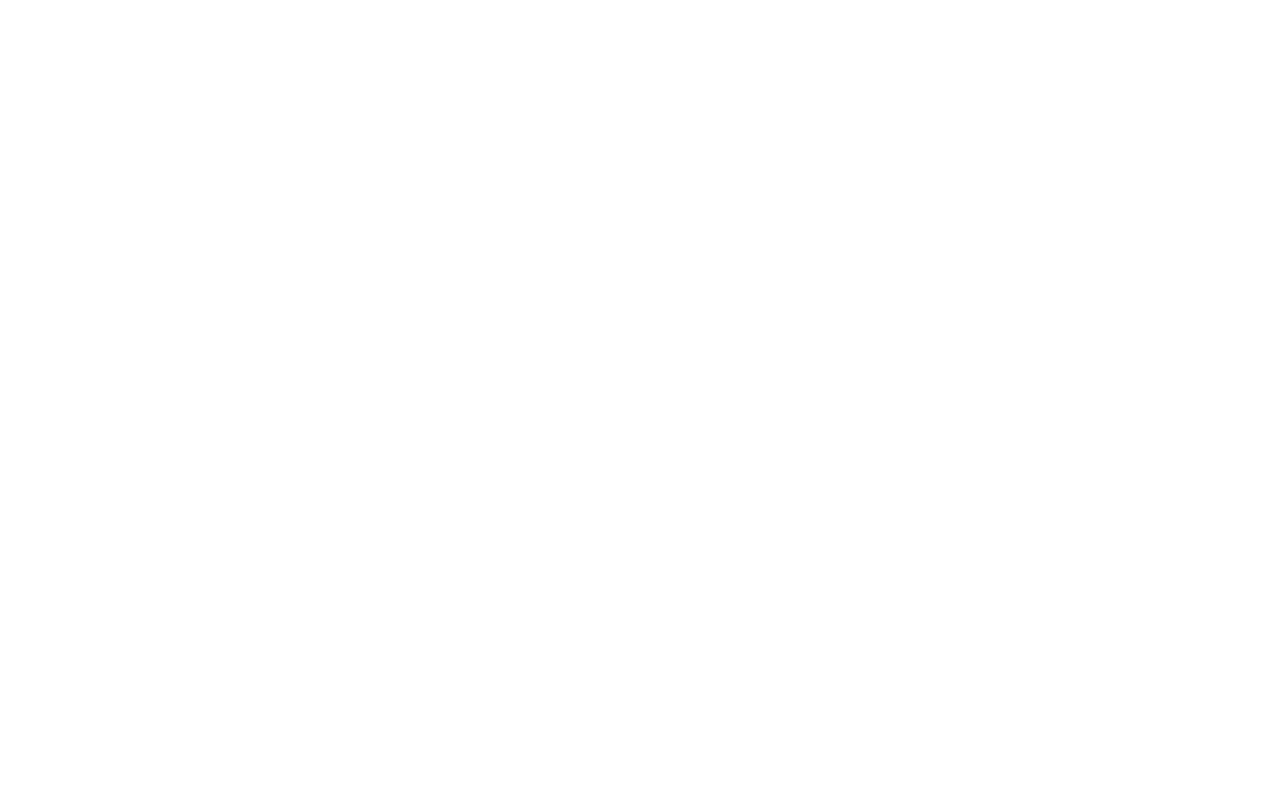
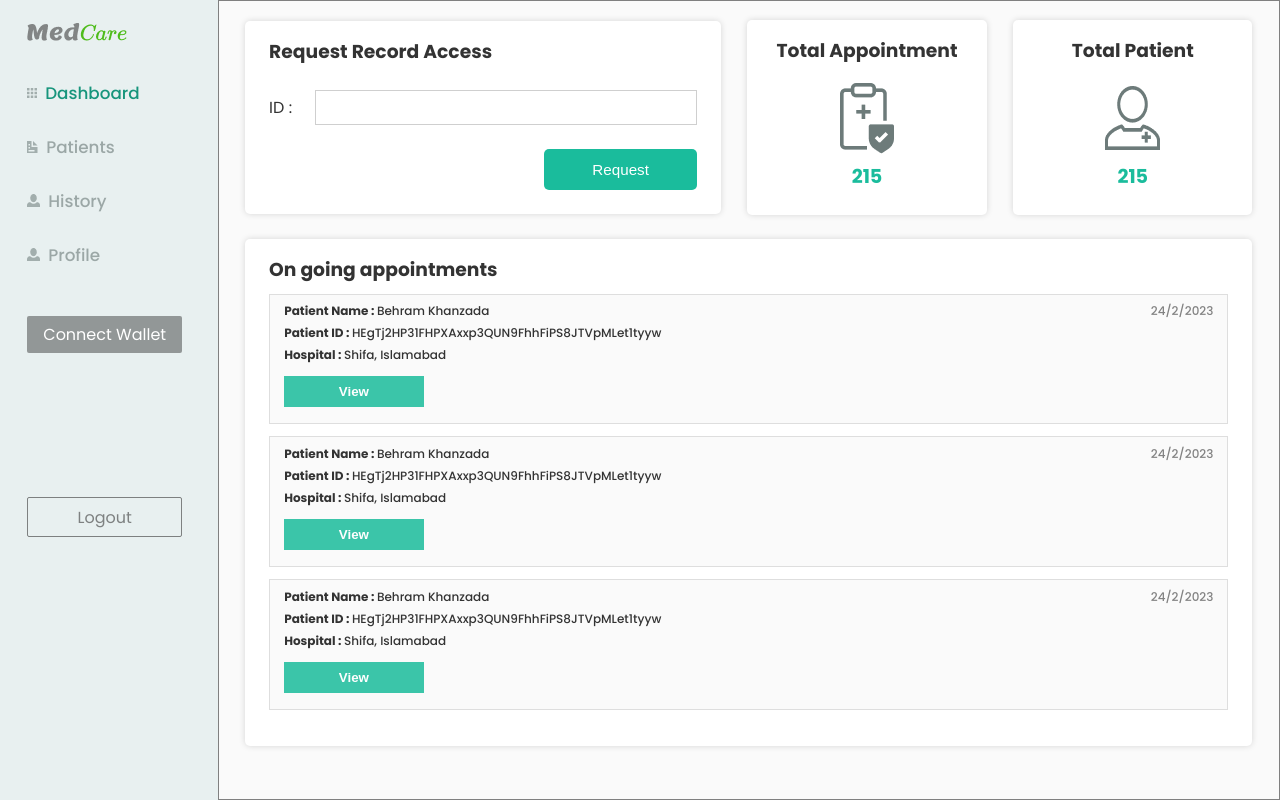
Before and after one commit to AlyKumail/MedCare, a React (Create React App) app in the folder my-app/: page /doctor in a window 1280 px wide. Before the commit this address had no page. Built offline with nearby package versions, Linux system fonts and the light colour scheme.

Commit message:
Docotr Dashboard - done

```diff
--- a/my-app/src/App.css
+++ b/my-app/src/App.css
@@ -77,3 +77,25 @@ img {
     background-color: var(--aquaBlue);
     margin: 1.5rem auto;
 }
+
+.patient-container{
+    background-color: var(--portalBgColor);
+    min-height: 100vh;
+    font-family: 'Poppins';
+    color: #333;
+}
+.portal-main{
+    width: 83%;
+    min-height: 100vh;
+}
+
+.portal-main{
+    border: 1px solid gray;
+    padding: 0 .5rem;
+}
+.portal-main-left,
+.portal-main-right{
+    width: 50%;
+    /* border: 1px solid red; */
+    padding: 1.5rem;
+}
--- a/my-app/src/App.js
+++ b/my-app/src/App.js
@@ -6,6 +6,8 @@ import Patient from "./pages/Patient";
 import Records from "./pages/Records";
 import RecordDetail from "./pages/RecordDetail";
 import Profile from "./pages/Profile";
+import Doctor from "./pages/Doctor";
+import Patients from "./pages/Patients";
 
 function App() {
   return (
@@ -17,6 +19,8 @@ function App() {
         <Route path="/records" element={<Records />}></Route>
         <Route path="/recorddetail" element={<RecordDetail />}></Route>
         <Route path="/profile" element={<Profile />}></Route>
+        <Route path="/doctor" element={<Doctor />}></Route>
+        <Route path="/patients" element={<Patients />}></Route>
         {/* <Route path="/patient/profile" element={<Profile />}></Route>
                 <Route path="/patient/history" element={<PatientHistory />}></Route>
                 <Route path="/doctor" element={<Doctor />}></Route>
--- a/my-app/src/components/Sidebar.js
+++ b/my-app/src/components/Sidebar.js
@@ -1,4 +1,4 @@
-import React from 'react'
+import React from "react";
 import "../styles/Sidebar.css";
 import { Link } from "react-router-dom";
 
@@ -8,36 +8,94 @@ import record from "../img/icon-record.png";
 // import history from "../img/icon-history.png";
 import user from "../img/icon-user.png";
 
-const Sidebar = ({active}) => {
+const Sidebar = ({ active, isDoctorDashboard = false }) => {
   return (
     <div className="sidebar">
       <div className="sidebar-wrap">
         <div className="logo">
           <img src={logo} alt="" />
+          {console.log(isDoctorDashboard)}
         </div>
+        {isDoctorDashboard ? (
           <div className="navlinks">
             <div className="link flex-center">
               <img src={grid} alt="" />
-              <Link to="/patient" className={active == 'patient' ? 'link-active' : ''}>Dashboard</Link>
+              <Link
+                to="/doctor"
+                className={active == "doctor" ? "link-active" : ""}
+              >
+                Dashboard
+              </Link>
             </div>
             <div className="link flex-center">
               <img src={record} alt="" />
-              <Link to="/records" className={active == 'records' ? 'link-active' : ''}>View Records</Link>
+              <Link
+                to="/patients"
+                className={active == "patients" ? "link-active" : ""}
+              >
+                Patients
+              </Link>
             </div>
             <div className="link flex-center">
               <img src={user} alt="" />
-              <Link to="/profile" className={active == 'profile' ? 'link-active' : ''}>Profile</Link>
+              <Link
+                to="/profile"
+                className={active == "profile" ? "link-active" : ""}
+              >
+                History
+              </Link>
+            </div>
+            <div className="link flex-center">
+              <img src={user} alt="" />
+              <Link
+                to="/profile"
+                className={active == "profile" ? "link-active" : ""}
+              >
+                Profile
+              </Link>
             </div>
           </div>
+        ) : (
+          <div className="navlinks">
+            <div className="link flex-center">
+              <img src={grid} alt="" />
+              <Link
+                to="/patient"
+                className={active == "patient" ? "link-active" : ""}
+              >
+                Dashboard
+              </Link>
+            </div>
+            <div className="link flex-center">
+              <img src={record} alt="" />
+              <Link
+                to="/records"
+                className={active == "records" ? "link-active" : ""}
+              >
+                View Records
+              </Link>
+            </div>
+            <div className="link flex-center">
+              <img src={user} alt="" />
+              <Link
+                to="/profile"
+                className={active == "profile" ? "link-active" : ""}
+              >
+                Profile
+              </Link>
+            </div>
+          </div>
+        )}
+
         <div className="connect">
-            <Link className='btn-connect'>Connect Wallet</Link>
+          <Link className="btn-connect">Connect Wallet</Link>
         </div>
         <div className="logout">
-            <Link className='btn-logout'>Logout</Link>
+          <Link className="btn-logout">Logout</Link>
         </div>
       </div>
     </div>
-  )
-}
+  );
+};
 
-export default Sidebar
+export default Sidebar;
--- /dev/null
+++ b/my-app/src/pages/Doctor.js
@@ -0,0 +1,100 @@
+import React from "react";
+
+import "../styles/Patient.css";
+import "../styles/Doctor.css";
+import Sidebar from "../components/Sidebar";
+
+import totalAppointment from "../img/total-appointment.png";
+import totalPatient from "../img/total-patient.png";
+
+const Doctor = () => {
+  return (
+    <div className="patient-container doctor-container flex">
+      <Sidebar isDoctorDashboard={true} active="doctor"></Sidebar>
+      <div className="portal-main">
+        <div className="portal-main-row flex-between-center">
+          <div className="record-access card">
+            <div className="card-header">
+              <h3>Request Record Access</h3>
+            </div>
+            <form action="#">
+              <div className="input-item flex-between-center">
+                <label htmlFor="id">ID : </label>
+                <input type="text" name="id" id="id" />
+              </div>
+              <button>Request</button>
+            </form>
+          </div>
+          <div className="total-appointment card">
+            <div className="card-header">
+              <h3>Total Appointment</h3>
+            </div>
+            <img src={totalAppointment} alt="" />
+            <p>215</p>
+          </div>
+          <div className="total-patient card">
+            <div className="card-header">
+              <h3>Total Patient</h3>
+            </div>
+            <img src={totalPatient} alt="" />
+            <p>215</p>
+          </div>
+        </div>
+        <div className="portal-main-row">
+          <div className="ongoing-appointments card">
+            <div className="card-header">
+              <h3>On going appointments</h3>
+            </div>
+            <div className="sub-card flex-start-col">
+              <div className="sub-card-header flex-between-center">
+                <p>
+                  <b>Patient Name : </b>Behram Khanzada
+                </p>
+                <span className="date">24/2/2023</span>
+              </div>
+              <p>
+                <b>Patient ID : </b>HEgTj2HP31FHPXAxxp3QUN9FhhFiPS8JTVpMLet1tyyw
+              </p>
+              <p>
+                <b>Hospital : </b>Shifa, Islamabad
+              </p>
+              <button>View</button>
+            </div>
+            <div className="sub-card flex-start-col">
+              <div className="sub-card-header flex-between-center">
+                <p>
+                  <b>Patient Name : </b>Behram Khanzada
+                </p>
+                <span className="date">24/2/2023</span>
+              </div>
+              <p>
+                <b>Patient ID : </b>HEgTj2HP31FHPXAxxp3QUN9FhhFiPS8JTVpMLet1tyyw
+              </p>
+              <p>
+                <b>Hospital : </b>Shifa, Islamabad
+              </p>
+              <button>View</button>
+            </div>
+            <div className="sub-card flex-start-col">
+              <div className="sub-card-header flex-between-center">
+                <p>
+                  <b>Patient Name : </b>Behram Khanzada
+                </p>
+                <span className="date">24/2/2023</span>
+              </div>
+              <p>
+                <b>Patient ID : </b>HEgTj2HP31FHPXAxxp3QUN9FhhFiPS8JTVpMLet1tyyw
+              </p>
+              <p>
+                <b>Hospital : </b>Shifa, Islamabad
+              </p>
+              <button>View</button>
+            </div>
+          </div>
+        </div>
+      </div>
+    </div>
+  );
+};
+
+export default Doctor;
--- /dev/null
+++ b/my-app/src/pages/Patients.js
@@ -0,0 +1,16 @@
+import React from "react";
+
+import "../styles/Patient.css";
+import "../styles/Patients.css";
+import Sidebar from "../components/Sidebar";
+
+const Doctor = () => {
+  return (
+    <div className="patient-container doctor-container flex">
+      <Sidebar isDoctorDashboard={true} active="patients"></Sidebar>
+      <div className="portal-main"></div>
+    </div>
+  );
+};
+
+export default Doctor;
--- /dev/null
+++ b/my-app/src/styles/Doctor.css
@@ -0,0 +1,34 @@
+.doctor-container .portal-main{
+    padding: 1.2rem 0;
+}
+.doctor-container .record-access{
+    width: 50%;
+}
+.portal-main-row{
+    width: 95%;
+    margin: 0 auto;
+    gap: 1.65rem;
+}
+.total-appointment,
+.total-patient{
+    width: 25%;
+    min-height: 195px;
+    display: flex;
+    flex-direction: column;
+    align-items: center;
+    justify-content: space-between;
+    gap: .5rem;
+}
+.total-appointment p,
+.total-patient p{
+    font-size: 1.2rem;
+    font-weight: 700;
+    color: var(--aquaBlue);
+}
+.ongoing-appointments{
+    margin-top: 1.5rem;
+}
+.ongoing-appointments .sub-card button{
+    width:15%;
+
+}
--- a/my-app/src/styles/Patient.css
+++ b/my-app/src/styles/Patient.css
@@ -1,24 +1,3 @@
-.patient-container{
-    background-color: var(--portalBgColor);
-    min-height: 100vh;
-    font-family: 'Poppins';
-    color: #333;
-}
-.portal-main{
-    width: 83%;
-    min-height: 100vh;
-}
-
-.portal-main{
-    border: 1px solid gray;
-    padding: 0 .5rem;
-}
-.portal-main-left,
-.portal-main-right{
-    width: 50%;
-    /* border: 1px solid red; */
-    padding: 1.5rem;
-}
 .portal-main-left{
     display: flex;
     flex-direction: column;
```
Also changed, not shown: my-app/src/img/total-appointment.png (added), my-app/src/img/total-patient.png (added), my-app/src/styles/Patients.css (added). Lines whose indentation alone changed are shown as unchanged.
